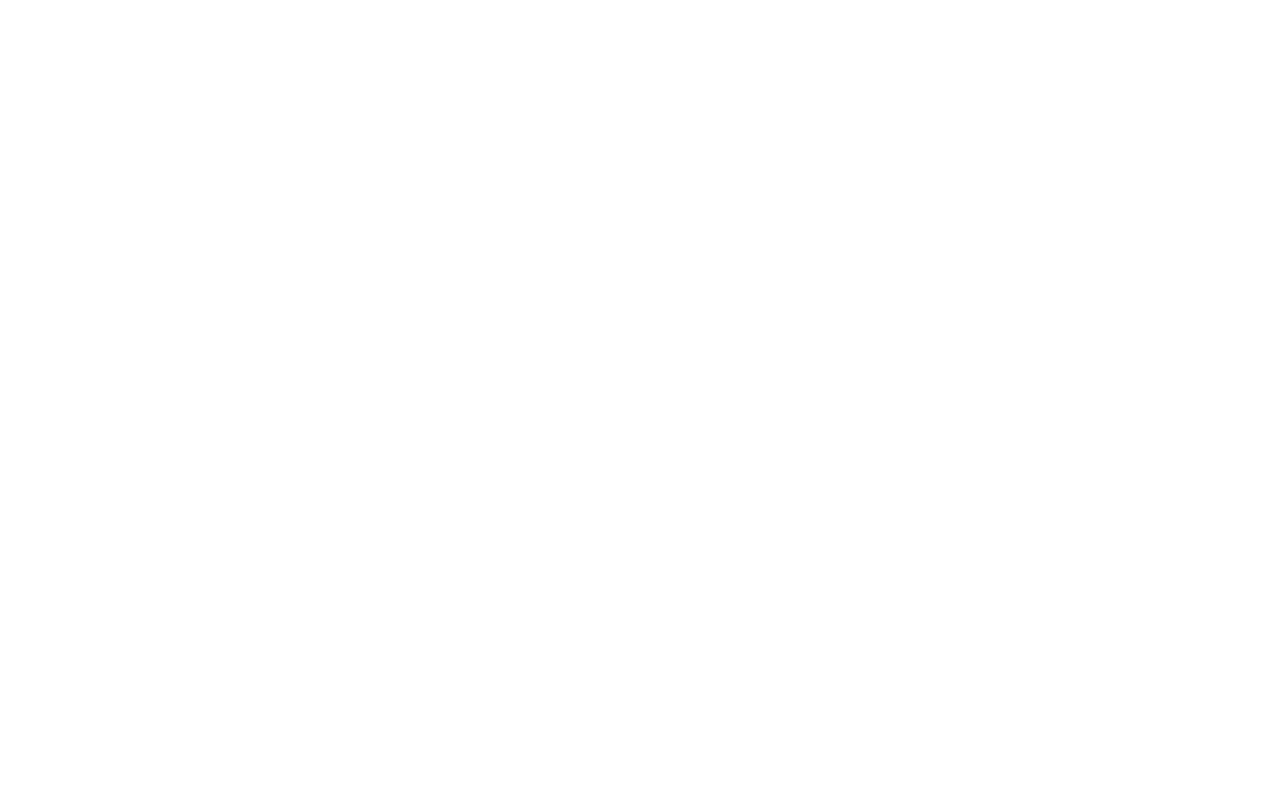
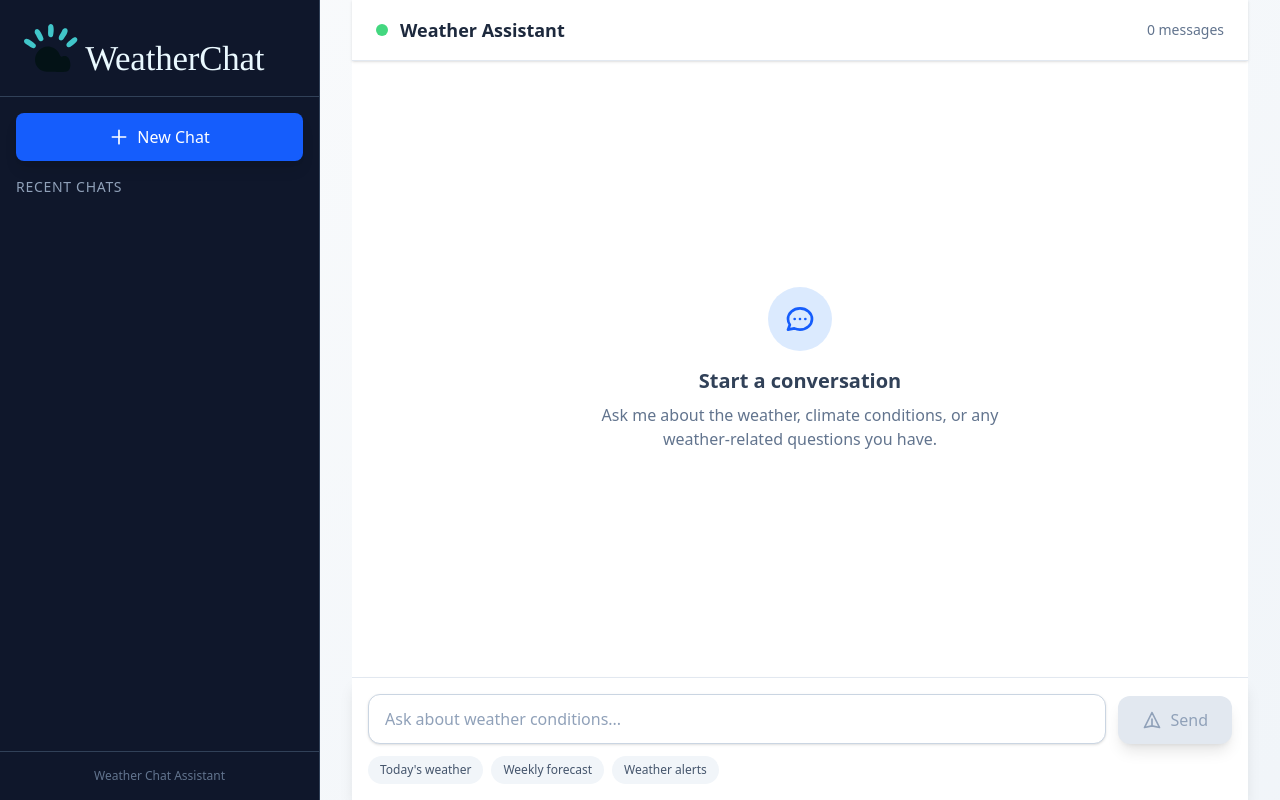
Before and after one commit to SaketFulewar/Weather-Chat, a React (Vite) app: page / in a window 1280 px wide. Before the commit this address had no page. Built offline with nearby package versions, Linux system fonts and the light colour scheme; a web font is replaced by a local one.

Commit message:
Prod Fix 2

```diff
--- a/src/App.jsx
+++ b/src/App.jsx
@@ -7,6 +7,7 @@
     <LocalChatStoreProvider>
       <BrowserRouter>
         <Routes>
+          <Route path="/" element={<ChatPage/>}></Route>
           <Route path="/chat/:chatId" element={<ChatPage />} />
           <Route path="/chat/" element={<ChatPage />} />
         </Routes>
```
